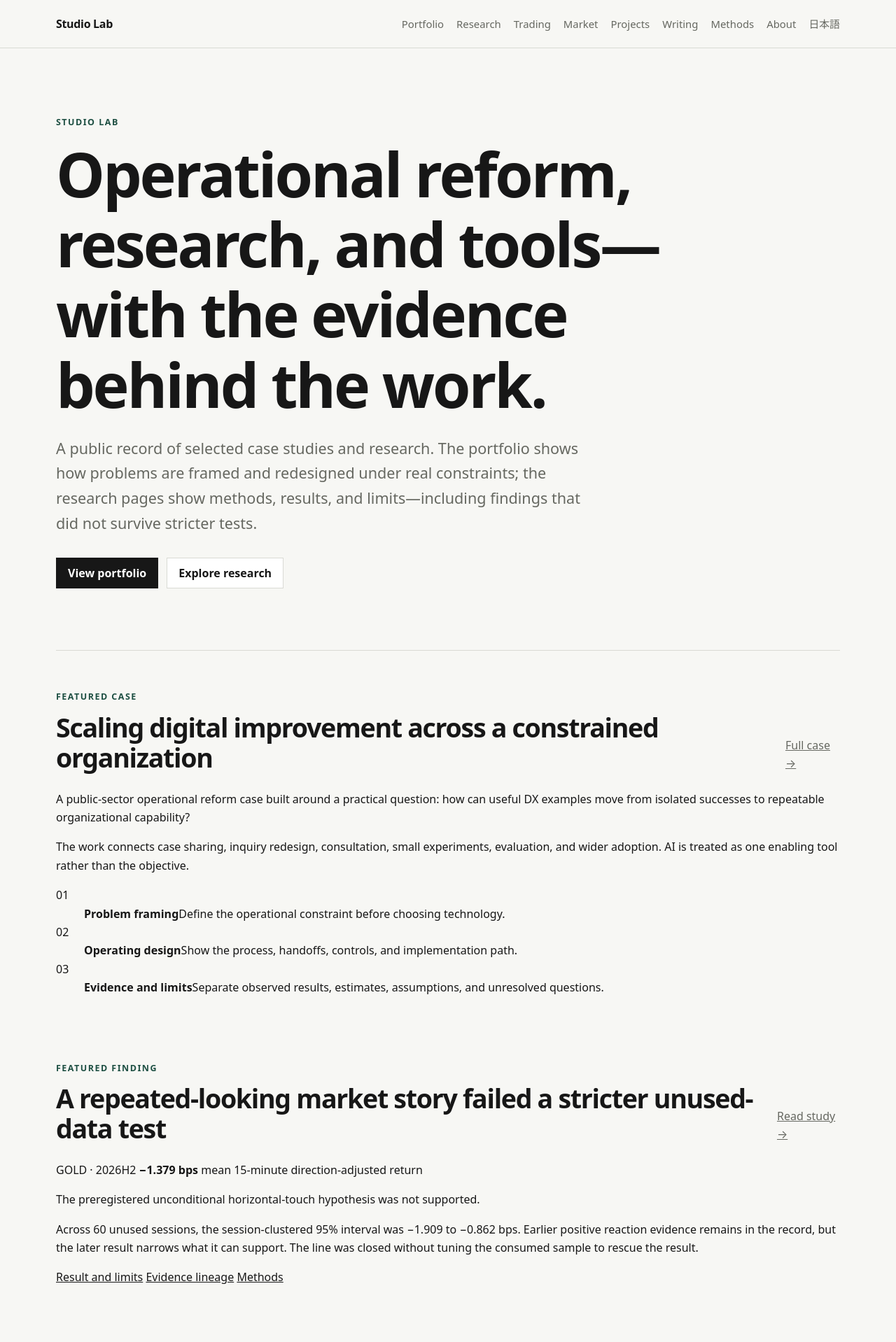
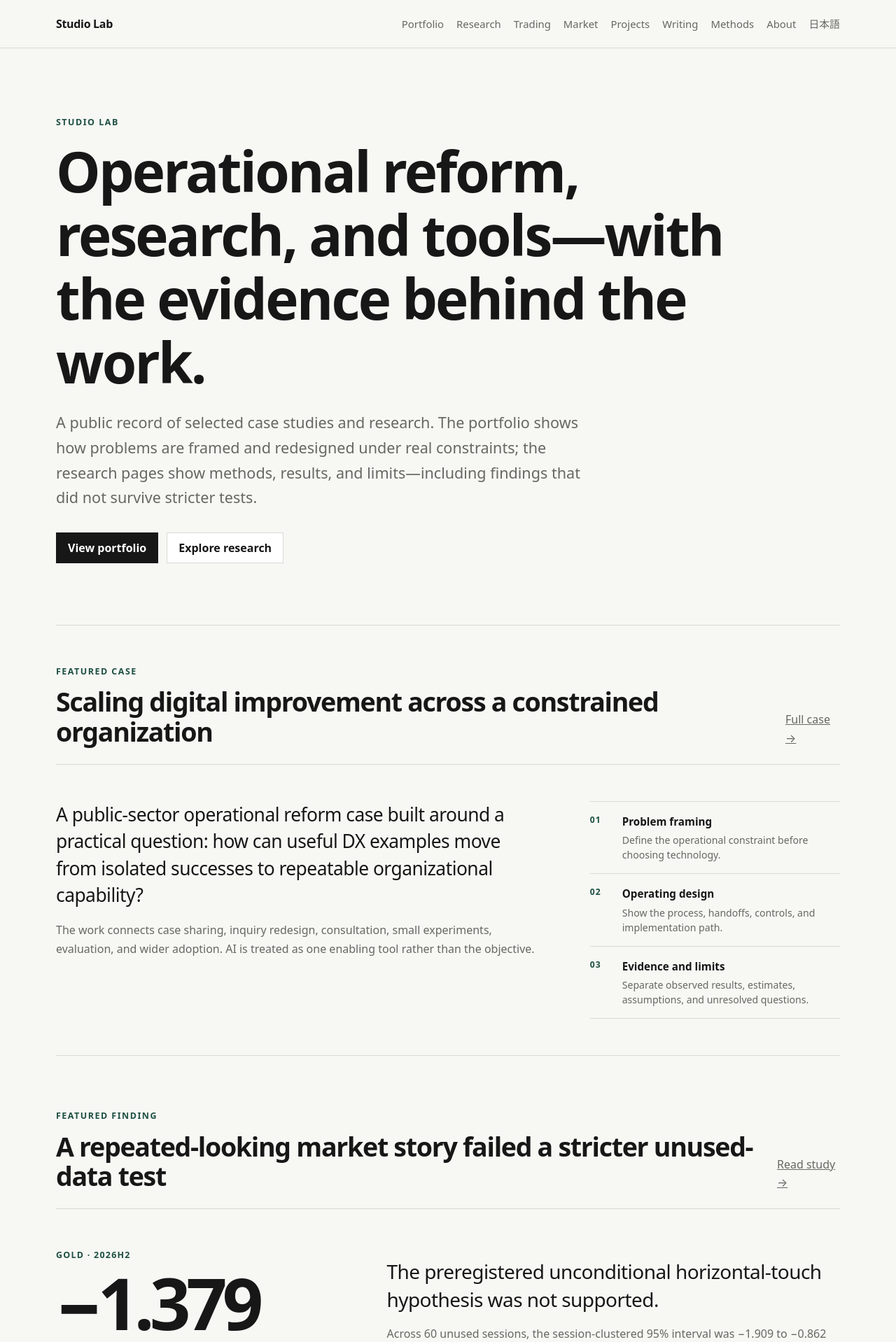
Before and after one commit to Josh-Temple/studio-lab-research, a Jekyll site: the page built from index.md, in a window 1280 px wide. Shown: the top 1918 px of the page at 70% size. Built offline with Jekyll 4.4.1, drawn with Linux system fonts in a browser that asks for light colours.

Commit message:
Add editorial homepage hierarchy styles

```diff
--- a/assets/css/site.css
+++ b/assets/css/site.css
@@ -189,3 +189,99 @@ h3 { margin-top: 2.1em; font-size: 1.25rem; }
 @media (max-width: 680px) {
   .market-meta { grid-template-columns: 1fr; }
 }
+
+/* Editorial homepage hierarchy */
+.dashboard-hero h1 { max-width: 960px; font-size: clamp(2.65rem, 7vw, 5rem); }
+
+.editorial-feature {
+  display: grid;
+  grid-template-columns: minmax(0, 1.45fr) minmax(280px, .75fr);
+  gap: clamp(32px, 6vw, 72px);
+  padding: clamp(28px, 5vw, 52px) 0;
+  border-block: 1px solid var(--line);
+}
+.editorial-feature-main { max-width: 720px; }
+.editorial-feature-main p { margin: 0; color: var(--muted); }
+.editorial-feature-main p + p { margin-top: 18px; }
+.feature-deck {
+  color: var(--text) !important;
+  font-size: clamp(1.2rem, 2.5vw, 1.65rem);
+  line-height: 1.45;
+  letter-spacing: -.02em;
+}
+.evidence-note { margin: 0; display: grid; align-content: start; }
+.evidence-note div {
+  display: grid;
+  grid-template-columns: 34px minmax(0, 1fr);
+  gap: 12px;
+  padding: 16px 0;
+  border-top: 1px solid var(--line);
+}
+.evidence-note div:last-child { border-bottom: 1px solid var(--line); }
+.evidence-note dt { color: var(--accent); font-size: .76rem; font-weight: 750; letter-spacing: .08em; }
+.evidence-note dd { margin: 0; display: grid; gap: 3px; }
+.evidence-note strong { font-size: .95rem; }
+.evidence-note span { color: var(--muted); font-size: .88rem; line-height: 1.5; }
+
+.finding-feature {
+  display: grid;
+  grid-template-columns: minmax(250px, .75fr) minmax(0, 1.25fr);
+  gap: clamp(32px, 7vw, 84px);
+  padding: clamp(30px, 5vw, 56px) 0;
+  border-block: 1px solid var(--line);
+}
+.finding-number { display: grid; align-content: start; gap: 7px; }
+.finding-kicker { color: var(--accent); font-size: .78rem; font-weight: 750; letter-spacing: .1em; text-transform: uppercase; }
+.finding-number strong {
+  font-size: clamp(3.4rem, 8vw, 6.8rem);
+  line-height: .98;
+  letter-spacing: -.065em;
+  font-variant-numeric: tabular-nums;
+}
+.finding-number > span:last-child { max-width: 270px; color: var(--muted); font-size: .88rem; line-height: 1.45; }
+.finding-copy { max-width: 660px; align-self: center; }
+.finding-copy p { margin: 0; color: var(--muted); }
+.finding-copy p + p { margin-top: 16px; }
+.finding-conclusion {
+  color: var(--text) !important;
+  font-size: clamp(1.3rem, 2.6vw, 1.75rem);
+  line-height: 1.4;
+  letter-spacing: -.02em;
+}
+.inline-links { display: flex; flex-wrap: wrap; gap: 10px 18px; margin-top: 24px; font-size: .9rem; }
+.inline-links a { color: var(--accent); text-underline-offset: 4px; }
+
+.link-grid {
+  display: grid;
+  grid-template-columns: repeat(4, minmax(0, 1fr));
+  gap: 0 22px;
+  border-bottom: 1px solid var(--line);
+}
+.link-panel {
+  display: grid;
+  align-content: start;
+  gap: 8px;
+  min-height: 170px;
+  padding: 20px 0 24px;
+  border-top: 1px solid var(--line);
+  text-decoration: none;
+}
+.link-panel span { color: var(--accent); font-size: .76rem; font-weight: 750; letter-spacing: .08em; text-transform: uppercase; }
+.link-panel strong { font-size: 1.05rem; line-height: 1.35; letter-spacing: -.015em; }
+.link-panel small { color: var(--muted); font-size: .86rem; line-height: 1.5; }
+.link-panel:hover strong { text-decoration: underline; text-underline-offset: 4px; }
+
+@media (max-width: 900px) {
+  .editorial-feature,
+  .finding-feature { grid-template-columns: 1fr; }
+  .link-grid { grid-template-columns: repeat(2, minmax(0, 1fr)); }
+  .link-panel { min-height: 0; }
+}
+@media (max-width: 680px) {
+  .dashboard-hero h1 { font-size: clamp(2.45rem, 12vw, 4rem); }
+  .section-heading { align-items: flex-start; flex-direction: column; gap: 10px; }
+  .finding-number strong { font-size: clamp(3.2rem, 17vw, 5.5rem); }
+  .link-grid { grid-template-columns: 1fr; }
+  .site-nav { flex-wrap: nowrap; overflow-x: auto; max-width: 100%; padding-bottom: 4px; scrollbar-width: thin; }
+  .site-nav a { flex: 0 0 auto; white-space: nowrap; }
+}
```
